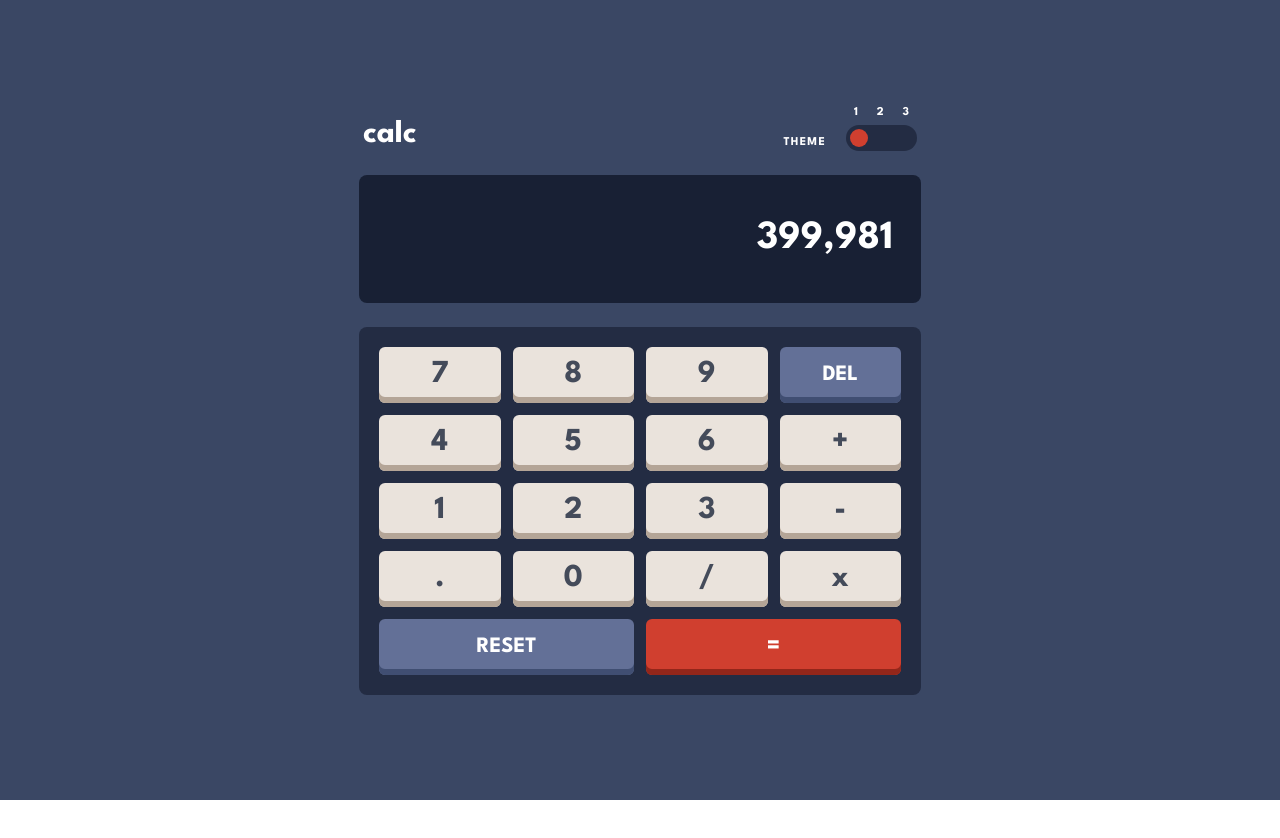
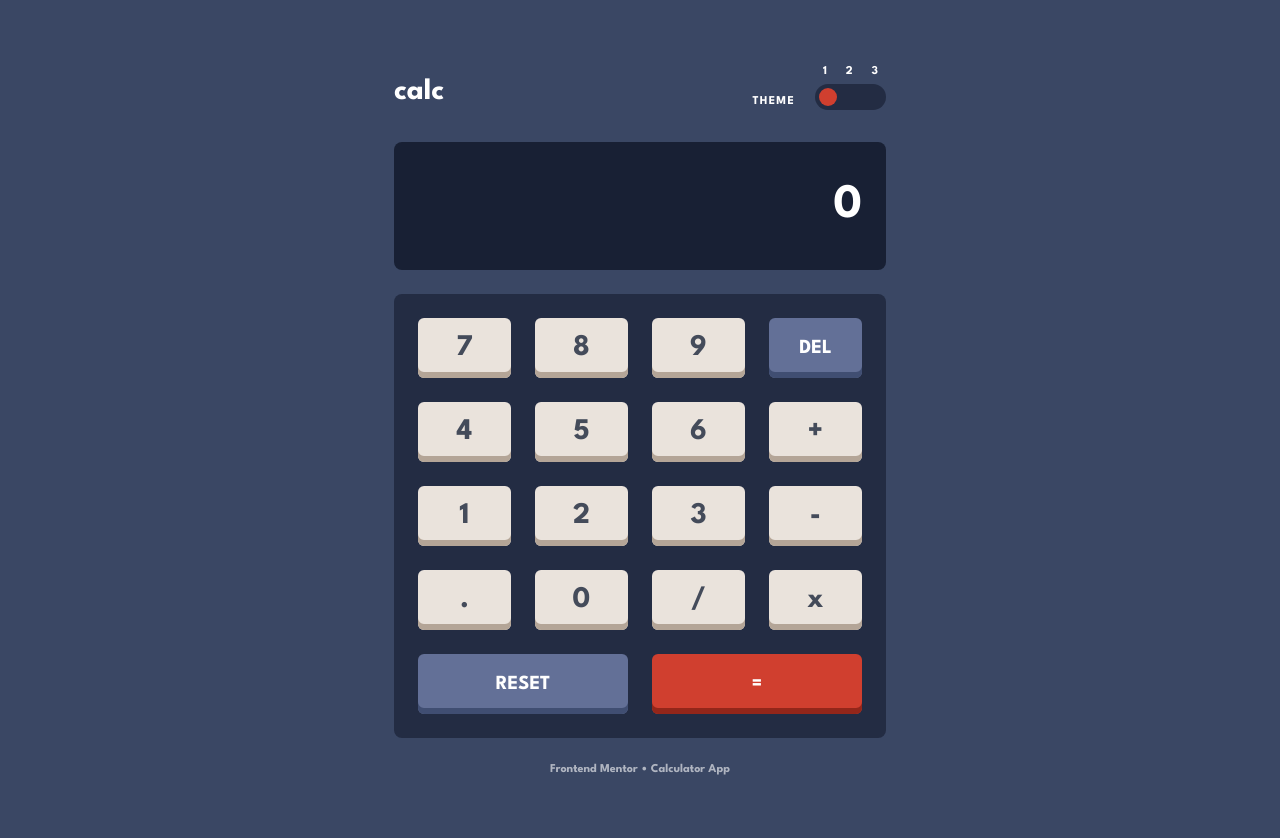
Before and after one commit to Sriya-cheruku/calculator-app, a React (Vite) app: page / in a window 1280 px wide. Shown: the top 838 px of the page. Before the commit the page ends 800 px from the top, so only its background shows below. Built offline with nearby package versions, Linux system fonts and the light colour scheme.

Commit message:
Changed button size

```diff
--- a/src/App.jsx
+++ b/src/App.jsx
@@ -24,7 +24,7 @@ function calculate(a, b, op) {
 
 function CalculatorInner() {
   const { styles } = useTheme();
-  const [current, setCurrent] = useState("399981");
+  const [current, setCurrent] = useState("0");
   const [previous, setPrevious] = useState(null);
   const [operator, setOperator] = useState(null);
   const [overwrite, setOverwrite] = useState(false);
@@ -100,13 +100,14 @@ function CalculatorInner() {
   };
 
   return (
-  <div
-    className={`min-h-screen ${styles.bg} transition-colors duration-300 flex items-center justify-center py-8`}
-  >
-   <div className="w-full max-w-[610px] px-6">
+    <div className={`min-h-screen ${styles.bg} transition-colors duration-300`}>
+      <div className="max-w-[540px] mx-auto px-6 py-8 md:py-16">
         <Header />
         <Display value={current} />
         <Keypad onPress={handlePress} />
+        <p className={`text-center text-xs mt-6 opacity-60 ${styles.text}`}>
+          Frontend Mentor • Calculator App
+        </p>
       </div>
     </div>
   );
--- a/src/components/Display.jsx
+++ b/src/components/Display.jsx
@@ -1,12 +1,9 @@
 import { useTheme } from "../context/ThemeContext";
 
 function formatNumber(value) {
-  if (value === null || value === undefined || value === "") return "0";
+  if (value === "" || value === "-") return value;
   if (value === "Error") return value;
-  if (value === "-") return "-";
-
-  const str = String(value);
-  const [intPart, decPart] = str.split(".");
+  const [intPart, decPart] = String(value).split(".");
   const sign = intPart.startsWith("-") ? "-" : "";
   const abs = sign ? intPart.slice(1) : intPart;
   const withCommas = abs.replace(/\B(?=(\d{3})+(?!\d))/g, ",");
@@ -17,9 +14,9 @@ export default function Display({ value }) {
   const { styles } = useTheme();
   return (
     <div
-      className={`${styles.screen} rounded-lg px-7 py-6 mb-6 flex justify-end items-center h-[128px]`}
+      className={`${styles.screen} rounded-lg px-6 py-8 mb-6 flex justify-end items-center min-h-[88px] md:min-h-[128px]`}
     >
-      <span className="text-[40px] font-bold truncate leading-none">
+      <span className="text-4xl md:text-5xl font-bold truncate">
         {formatNumber(value)}
       </span>
     </div>
--- a/src/components/Header.jsx
+++ b/src/components/Header.jsx
@@ -4,10 +4,8 @@ import ThemeToggle from "./ThemeToggle";
 export default function Header() {
   const { styles } = useTheme();
   return (
-    <header className="flex items-end justify-between mb-6 px-1">
-      <h1 className={`text-[32px] font-bold ${styles.text} leading-none`}>
-        calc
-      </h1>
+    <header className="flex items-end justify-between mb-8">
+      <h1 className={`text-3xl font-bold ${styles.text}`}>calc</h1>
       <ThemeToggle />
     </header>
   );
--- a/src/components/Keypad.jsx
+++ b/src/components/Keypad.jsx
@@ -24,14 +24,14 @@ export default function Keypad({ onPress }) {
 
   const keyClass = (type) => {
     const base =
-      "rounded-md font-bold h-[56px] transition active:translate-y-[2px] active:shadow-none flex items-center justify-center";
-    if (type === "num") return `${base} text-[32px] ${styles.numKey}`;
-    return `${base} text-[22px] uppercase ${styles.fnKey}`;
+      "rounded-md font-bold text-2xl md:text-3xl py-3 transition active:translate-y-[2px] active:shadow-none";
+    if (type === "num") return `${base} ${styles.numKey}`;
+    return `${base} text-lg md:text-xl uppercase ${styles.fnKey}`;
   };
 
   return (
-    <div className={`${styles.keypadBg} rounded-lg p-5`}>
-      <div className="grid grid-cols-4 gap-3 mb-3">
+    <div className={`${styles.keypadBg} rounded-lg p-4 md:p-6`}>
+      <div className="grid grid-cols-4 gap-3 md:gap-6 mb-3 md:mb-6">
         {keys.map((k) => (
           <button
             key={k.label}
@@ -42,16 +42,16 @@ export default function Keypad({ onPress }) {
           </button>
         ))}
       </div>
-      <div className="grid grid-cols-2 gap-3">
+      <div className="grid grid-cols-2 gap-3 md:gap-6">
         <button
           onClick={() => onPress("RESET")}
-          className={`rounded-md font-bold text-[22px] uppercase h-[56px] transition active:translate-y-[2px] active:shadow-none ${styles.fnKey}`}
+          className={`rounded-md font-bold text-lg md:text-xl uppercase py-4 transition active:translate-y-[2px] active:shadow-none ${styles.fnKey}`}
         >
           Reset
         </button>
         <button
           onClick={() => onPress("=")}
-          className={`rounded-md font-bold text-[26px] h-[56px] transition active:translate-y-[2px] active:shadow-none ${styles.accentKey}`}
+          className={`rounded-md font-bold text-lg md:text-xl py-4 transition active:translate-y-[2px] active:shadow-none ${styles.accentKey}`}
         >
           =
         </button>
```
Lines whose indentation alone changed are shown as unchanged.
